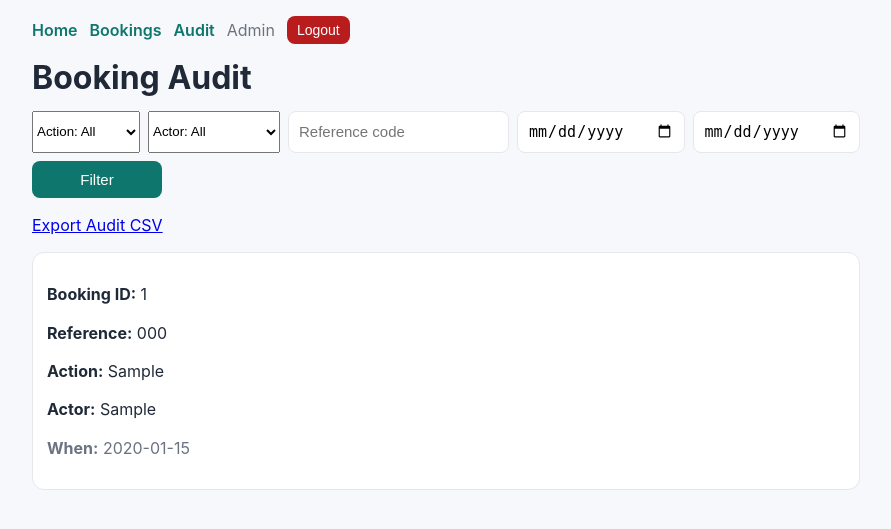
After one commit to 9m57jf85cr-creator/event-management, a Flask app: page /booking_audit in a window 1280 px wide. The commit adds this page. Shown: the top 529 px of the page, without its empty margins (194-1085 px from the left). Run offline with Flask 3, Linux system fonts and the light colour scheme; the visitor is signed in with stand-in values (Sample User, id 1); tables that the repository leaves empty hold one stand-in row (values such as "Sample post").

Commit message:
Add booking cancellation audit trail with admin audit report

```diff
--- a/app.py
+++ b/app.py
@@ -164,6 +164,31 @@ def _ensure_events_capacity(cursor):
     )
 
 
+def _ensure_booking_audit_table(cursor):
+    cursor.execute(
+        """
+        CREATE TABLE IF NOT EXISTS booking_audit (
+            id INTEGER PRIMARY KEY AUTOINCREMENT,
+            booking_id INTEGER NOT NULL,
+            reference_code TEXT NOT NULL,
+            action TEXT NOT NULL,
+            actor TEXT NOT NULL,
+            created_at TEXT NOT NULL DEFAULT CURRENT_TIMESTAMP
+        )
+        """
+    )
+
+
+def _log_booking_audit(cursor, booking_id, reference_code, action, actor):
+    cursor.execute(
+        """
+        INSERT INTO booking_audit (booking_id, reference_code, action, actor)
+        VALUES (?, ?, ?, ?)
+        """,
+        (booking_id, reference_code, action, actor),
+    )
+
+
 def _parse_event_form(default_capacity=None):
     name = request.form.get("name", "").strip()
     date = request.form.get("date", "").strip()
@@ -235,6 +260,56 @@ def _parse_booking_sort():
 
     order_by_sql = f"{allowed_sort_fields[sort_by]} {sort_dir.upper()}, b.id DESC"
     return sort_by, sort_dir, order_by_sql
+
+
+def _parse_booking_audit_filters():
+    action = request.args.get("action", "").strip().lower()
+    if action not in {"", "cancel"}:
+        action = ""
+
+    actor = request.args.get("actor", "").strip().lower()
+    if actor not in {"", "admin", "self_service"}:
+        actor = ""
+
+    reference_code = request.args.get("ref", "").strip().upper()
+    date_from = request.args.get("date_from", "").strip()
+    date_to = request.args.get("date_to", "").strip()
+    where_parts = []
+    params = []
+
+    if action:
+        where_parts.append("action = ?")
+        params.append(action)
+
+    if actor:
+        where_parts.append("actor = ?")
+        params.append(actor)
+
+    if reference_code:
+        where_parts.append("reference_code = ?")
+        params.append(reference_code)
+
+    if date_from:
+        where_parts.append("DATE(created_at) >= DATE(?)")
+        params.append(date_from)
+
+    if date_to:
+        where_parts.append("DATE(created_at) <= DATE(?)")
+        params.append(date_to)
+
+    where_clause = ""
+    if where_parts:
+        where_clause = "WHERE " + " AND ".join(where_parts)
+
+    return {
+        "action": action,
+        "actor": actor,
+        "reference_code": reference_code,
+        "date_from": date_from,
+        "date_to": date_to,
+        "where_clause": where_clause,
+        "params": params,
+    }
 
 
 def admin_required(view_func):
@@ -366,6 +441,7 @@ def init_db():
     _ensure_bookings_created_at(cursor)
     _ensure_bookings_reference_code(cursor)
     _ensure_events_capacity(cursor)
+    _ensure_booking_audit_table(cursor)
     conn.commit()
     conn.close()
 
@@ -672,7 +748,7 @@ def cancel_my_booking(reference_code):
     conn = get_db_connection()
     cursor = conn.cursor()
     cursor.execute(
-        "SELECT id FROM bookings WHERE reference_code = ?",
+        "SELECT id, reference_code FROM bookings WHERE reference_code = ?",
         (reference_code,),
     )
     row = cursor.fetchone()
@@ -681,7 +757,14 @@ def cancel_my_booking(reference_code):
         flash("Booking not found for this reference code.", "error")
         return redirect(url_for("my_bookings", ref=reference_code))
 
-    cursor.execute("DELETE FROM bookings WHERE reference_code = ?", (reference_code,))
+    cursor.execute("DELETE FROM bookings WHERE id = ?", (row[0],))
+    _log_booking_audit(
+        cursor=cursor,
+        booking_id=row[0],
+        reference_code=row[1],
+        action="cancel",
+        actor="self_service",
+    )
     conn.commit()
     conn.close()
     flash("Your booking was cancelled.", "success")
@@ -762,13 +845,21 @@ def bookings():
 def cancel_booking(booking_id):
     conn = get_db_connection()
     cursor = conn.cursor()
-    cursor.execute("SELECT 1 FROM bookings WHERE id = ?", (booking_id,))
-    if cursor.fetchone() is None:
+    cursor.execute("SELECT id, reference_code FROM bookings WHERE id = ?", (booking_id,))
+    booking_row = cursor.fetchone()
+    if booking_row is None:
         conn.close()
         flash("Booking not found.", "error")
         return redirect(url_for("bookings"))
 
     cursor.execute("DELETE FROM bookings WHERE id = ?", (booking_id,))
+    _log_booking_audit(
+        cursor=cursor,
+        booking_id=booking_row[0],
+        reference_code=booking_row[1],
+        action="cancel",
+        actor="admin",
+    )
     conn.commit()
     conn.close()
     flash("Booking cancelled.", "success")
@@ -813,6 +904,68 @@ def export_bookings_csv():
     return response
 
 
+@app.route("/booking_audit")
+@admin_required
+def booking_audit():
+    filters = _parse_booking_audit_filters()
+    conn = get_db_connection()
+    cursor = conn.cursor()
+    cursor.execute(
+        f"""
+        SELECT id, booking_id, reference_code, action, actor, created_at
+        FROM booking_audit
+        {filters['where_clause']}
+        ORDER BY created_at DESC, id DESC
+        """,
+        filters["params"],
+    )
+    rows = cursor.fetchall()
+    conn.close()
+
+    audit_data = [
+        {
+            "id": row[0],
+            "booking_id": row[1],
+            "reference_code": row[2],
+            "action": row[3],
+            "actor": row[4],
+            "created_at": row[5],
+        }
+        for row in rows
+    ]
+
+    return render_template("booking_audit.html", audit_data=audit_data, filters=filters)
+
+
+@app.route("/booking_audit/export.csv")
+@admin_required
+def export_booking_audit_csv():
+    filters = _parse_booking_audit_filters()
+    conn = get_db_connection()
+    cursor = conn.cursor()
+    cursor.execute(
+        f"""
+        SELECT booking_id, reference_code, action, actor, created_at
+        FROM booking_audit
+        {filters['where_clause']}
+        ORDER BY created_at DESC, id DESC
+        """,
+        filters["params"],
+    )
+    rows = cursor.fetchall()
+    conn.close()
+
+    output = io.StringIO()
+    writer = csv.writer(output)
+    writer.writerow(["booking_id", "reference_code", "action", "actor", "created_at"])
+    writer.writerows(rows)
+
+    response = make_response(output.getvalue())
+    response.headers["Content-Type"] = "text/csv; charset=utf-8"
+    response.headers["Content-Disposition"] = "attachment; filename=booking_audit_report.csv"
+    return response
+
+
 def main():
     host = os.getenv("FLASK_HOST", "127.0.0.1")
     port = int(os.getenv("FLASK_PORT", "5000"))
--- a/templates/base.html
+++ b/templates/base.html
@@ -94,6 +94,7 @@
             <a href="{{ url_for('home') }}">Home</a>
             {% if session.get('is_admin') %}
                 <a href="{{ url_for('bookings') }}">Bookings</a>
+                <a href="{{ url_for('booking_audit') }}">Audit</a>
                 <span class="muted">Admin</span>
                 <form action="{{ url_for('logout') }}" method="POST" class="inline-form">
                     <input type="hidden" name="csrf_token" value="{{ csrf_token() }}">
--- /dev/null
+++ b/templates/booking_audit.html
@@ -0,0 +1,39 @@
+{% extends "base.html" %}
+
+{% block title %}Booking Audit{% endblock %}
+
+{% block content %}
+<h1>Booking Audit</h1>
+<form action="{{ url_for('booking_audit') }}" method="GET" class="row" style="margin-bottom: 10px;">
+    <select name="action">
+        <option value="" {% if not filters.action %}selected{% endif %}>Action: All</option>
+        <option value="cancel" {% if filters.action == "cancel" %}selected{% endif %}>Action: Cancel</option>
+    </select>
+    <select name="actor">
+        <option value="" {% if not filters.actor %}selected{% endif %}>Actor: All</option>
+        <option value="admin" {% if filters.actor == "admin" %}selected{% endif %}>Actor: Admin</option>
+        <option value="self_service" {% if filters.actor == "self_service" %}selected{% endif %}>Actor: Self Service</option>
+    </select>
+    <input type="text" name="ref" value="{{ filters.reference_code }}" placeholder="Reference code">
+    <input type="date" name="date_from" value="{{ filters.date_from }}">
+    <input type="date" name="date_to" value="{{ filters.date_to }}">
+    <button type="submit">Filter</button>
+</form>
+<p>
+    <a href="{{ url_for('export_booking_audit_csv', action=filters.action, actor=filters.actor, ref=filters.reference_code, date_from=filters.date_from, date_to=filters.date_to) }}">
+        Export Audit CSV
+    </a>
+</p>
+
+{% for row in audit_data | default([], true) %}
+    <div class="card">
+        <p><strong>Booking ID:</strong> {{ row.booking_id }}</p>
+        <p><strong>Reference:</strong> {{ row.reference_code }}</p>
+        <p><strong>Action:</strong> {{ row.action }}</p>
+        <p><strong>Actor:</strong> {{ row.actor }}</p>
+        <p class="muted"><strong>When:</strong> {{ row.created_at }}</p>
+    </div>
+{% else %}
+    <p class="muted">No audit entries found.</p>
+{% endfor %}
+{% endblock %}
```
Also changed, not shown: tests/test_app.py (+93 -0 lines), README.md.
